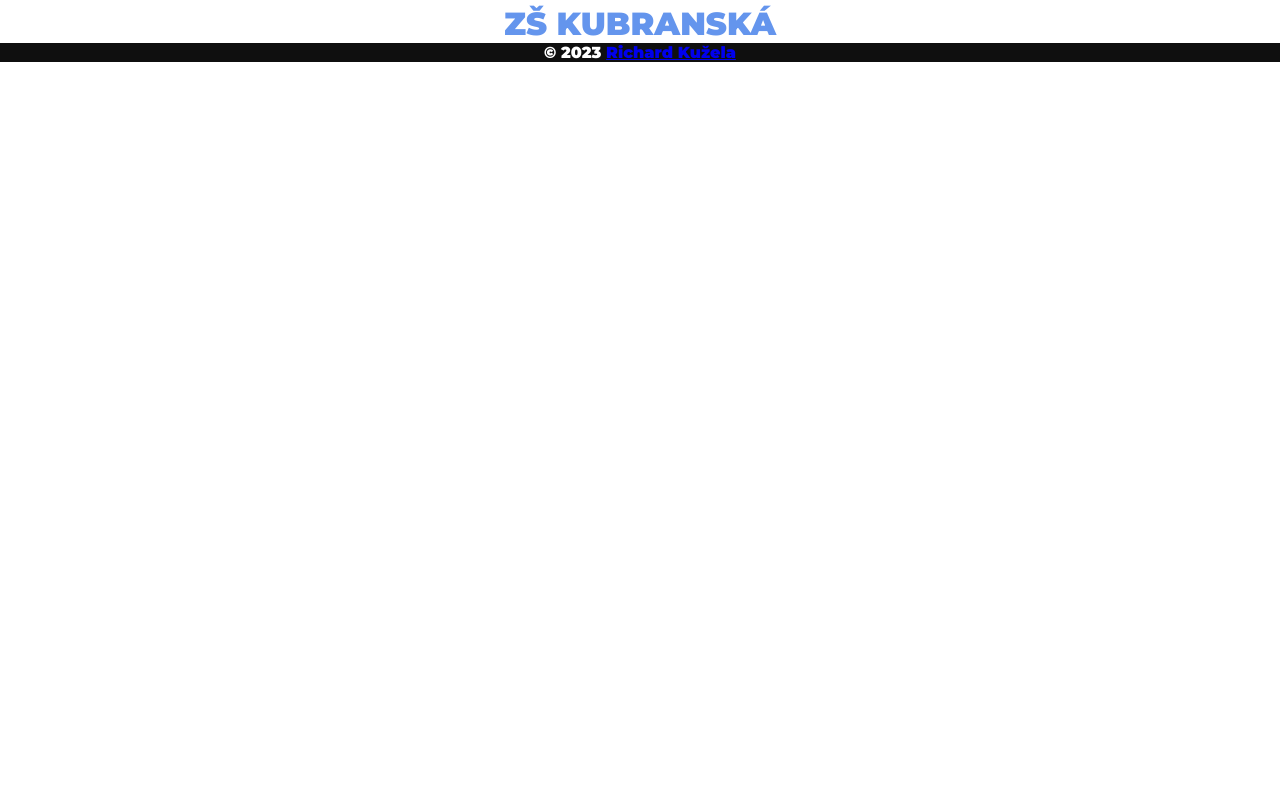
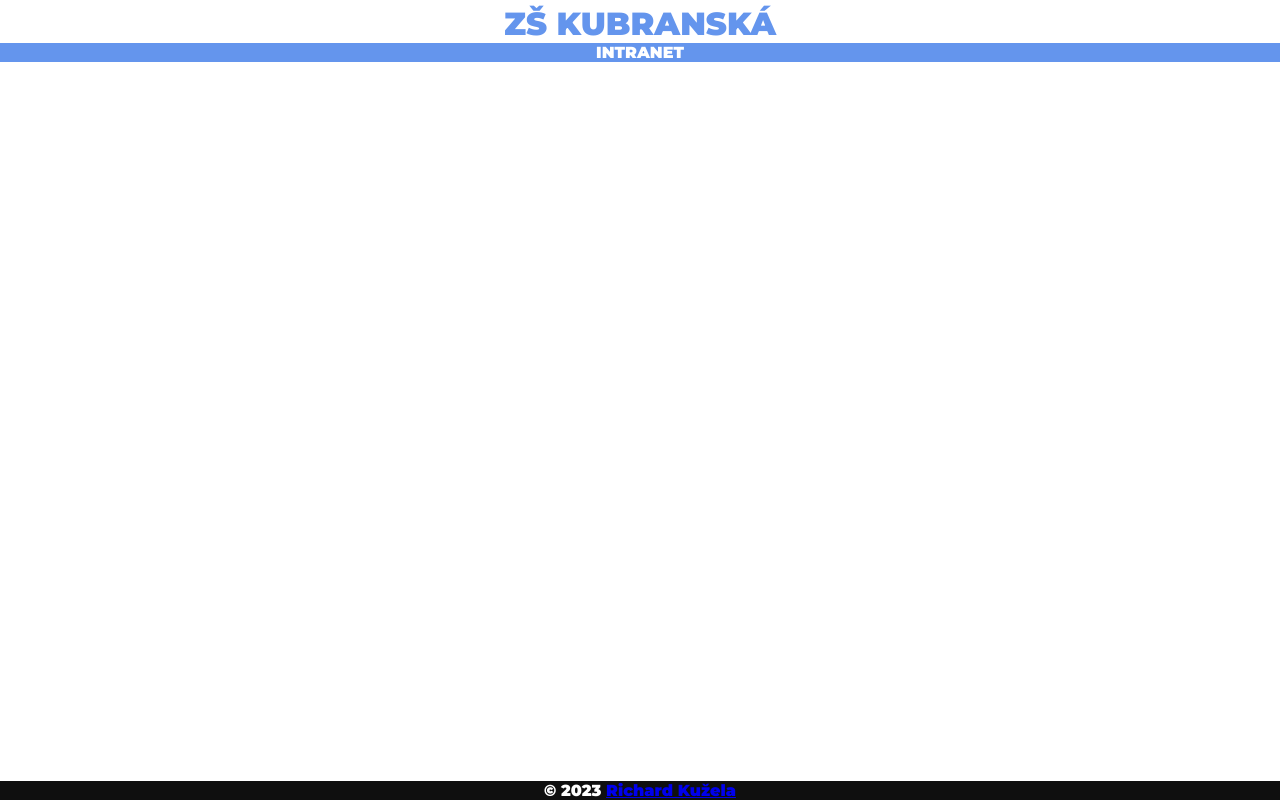
Before and after one commit to ZSKubranska/Elementary-Kubranska-Intranet, a plain HTML site: page index.html in a window 1280 px wide. Drawn offline with Linux system fonts and the light colour scheme.

Commit message:
(Hot Fix) Oprava akreditácie

```diff
--- a/css/stylesheet.css
+++ b/css/stylesheet.css
@@ -31,7 +31,7 @@ h2 {
     left: 0;
     width: 100%;
     background-color: #6495ed;
-    color: #FFFFFF;
+    color: #FFFFFF !important;
     font-family: "Montserrat";
     font-size: 16px;
     text-align: center;
@@ -42,6 +42,8 @@ h2 {
     margin-block-end: 0;
 }
 
-h2#credits {
+#credits {
   background-color: #0F0F0F;
+  bottom: 0;
+  top: auto;
 }
```
